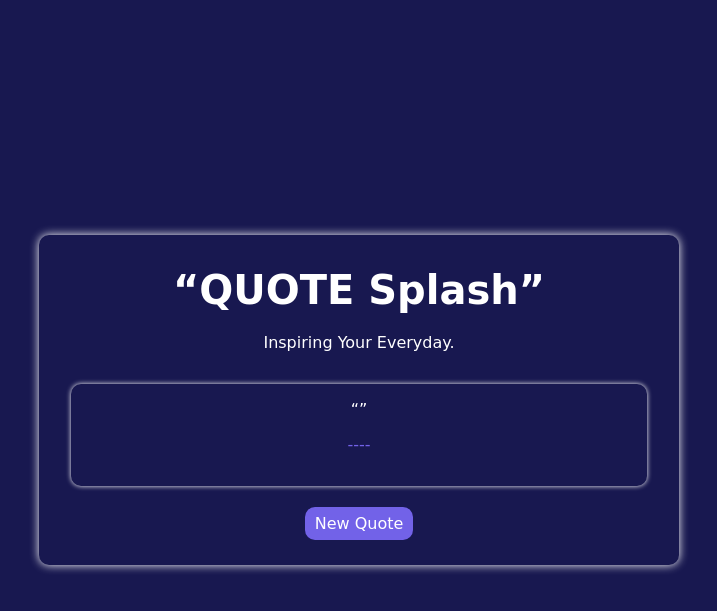
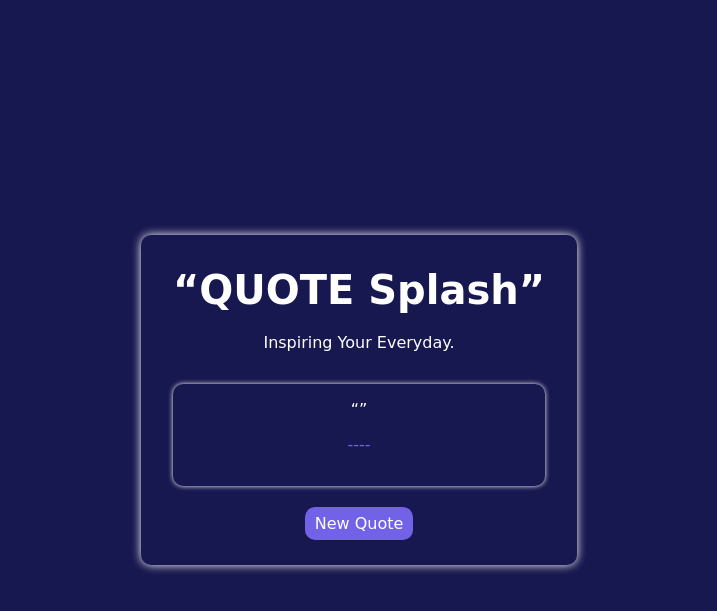
Before and after one commit to tomi3-11/QuoteSplash, a Flask app: page / in a window 1280 px wide. Shown: the top 611 px of the page, without its empty margins (281-998 px from the left). Run offline with Flask 3, Linux system fonts and the light colour scheme; data that the repository does not hold is empty.

Commit message:
Width correct and fixed

```diff
--- a/static/css/quotes.css
+++ b/static/css/quotes.css
@@ -21,9 +21,9 @@
     padding: 2rem;
     text-align: center;
     border-radius: 10px;
-    margin: 0 auto;
+    margin: 0 1rem;
     /* max-width: 90%; */
-    width: 50%;
+    width: auto;
 }
 
 .q-title {
```
